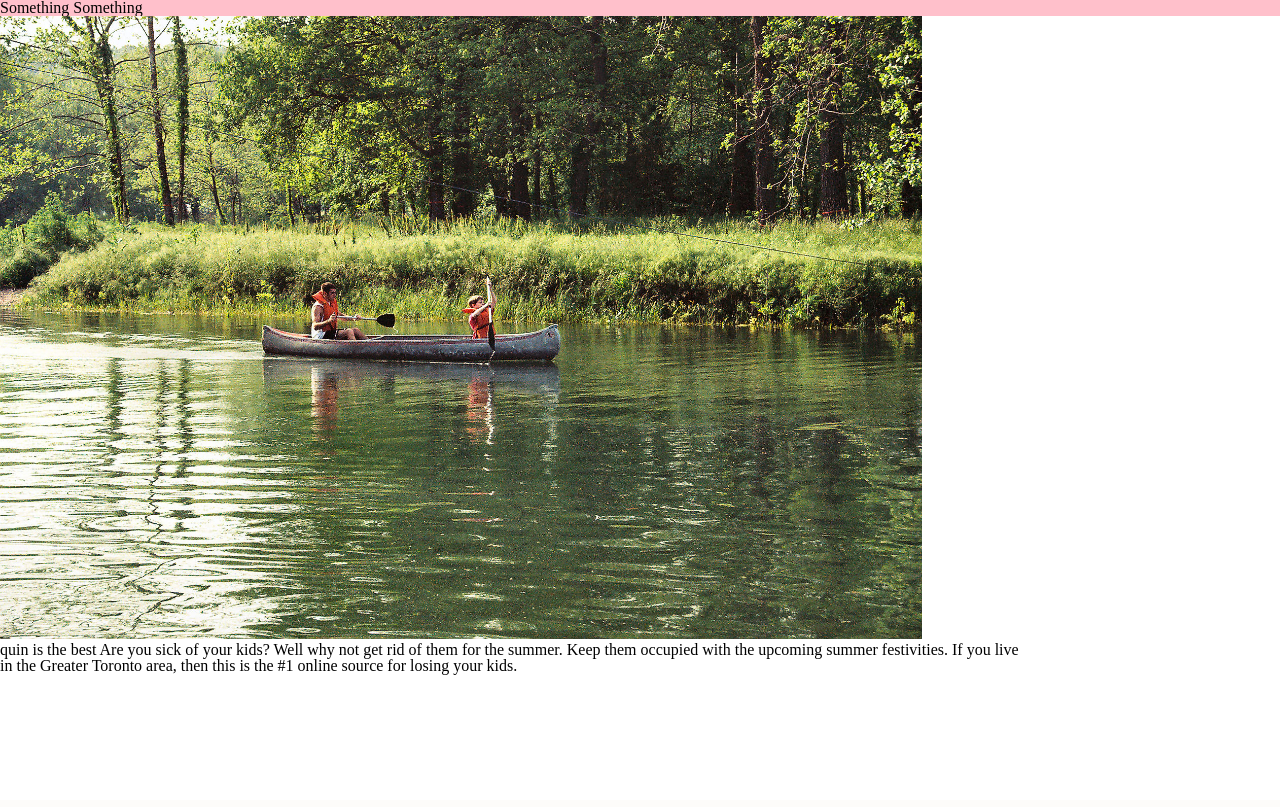
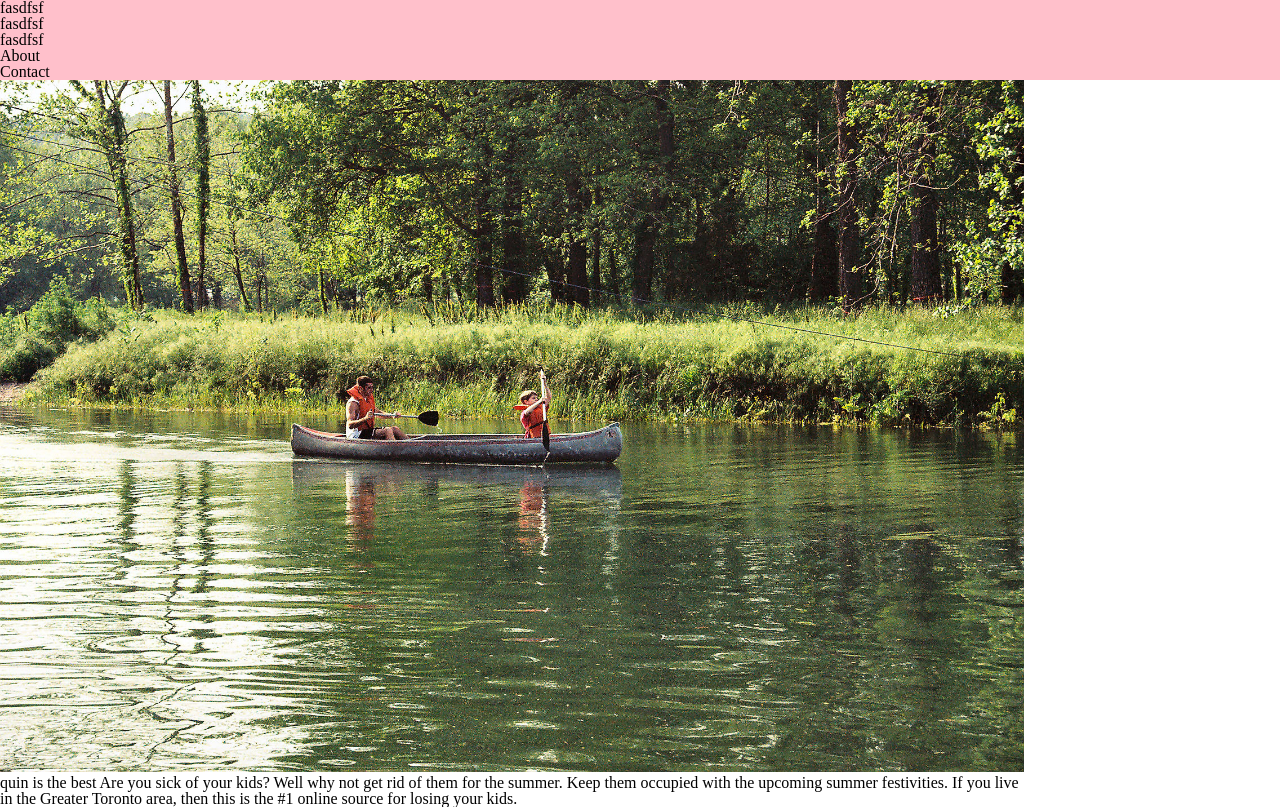
Before and after one commit to DietCokeFiend/kidsBlog, a PHP site: page / in a window 1280 px wide. Before the commit the page ends 675 px from the top, so only its background shows below. Run offline with PHP 8.4, Linux system fonts and the light colour scheme.

Commit message:
blahblah, hi

```diff
--- a/index.html
+++ b/index.html
@@ -9,9 +9,17 @@
 	<body>
 		<div id="container">
 			<header>
-				<h1>Something Something</h1>
 				<div id="logo-area">
 				</div>
+				<nav>
+					<ul>
+						<li>fasdfsf</li>
+						<li>fasdfsf</li>
+						<li>fasdfsf</li>
+						<li>About</li>
+						<li>Contact</li>
+					</ul>
+				</nav>
 			</header>
 
 			<section class="content">
--- a/styles/main.css
+++ b/styles/main.css
@@ -57,7 +57,7 @@ table {
 
 .carousel img
 {
-	max-width: 90%;
+	max-width: 100%;
 	height: auto;
 }
 
```
